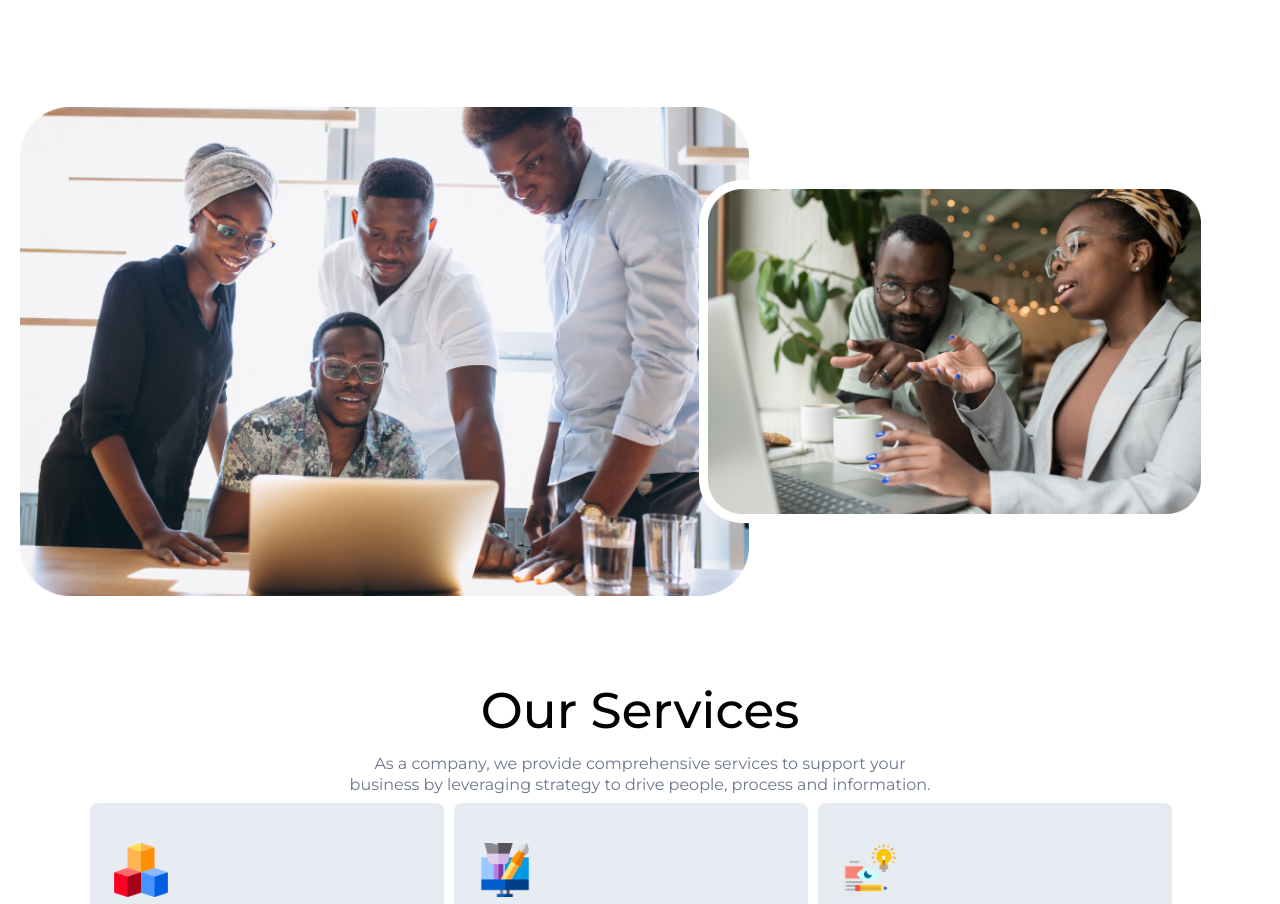
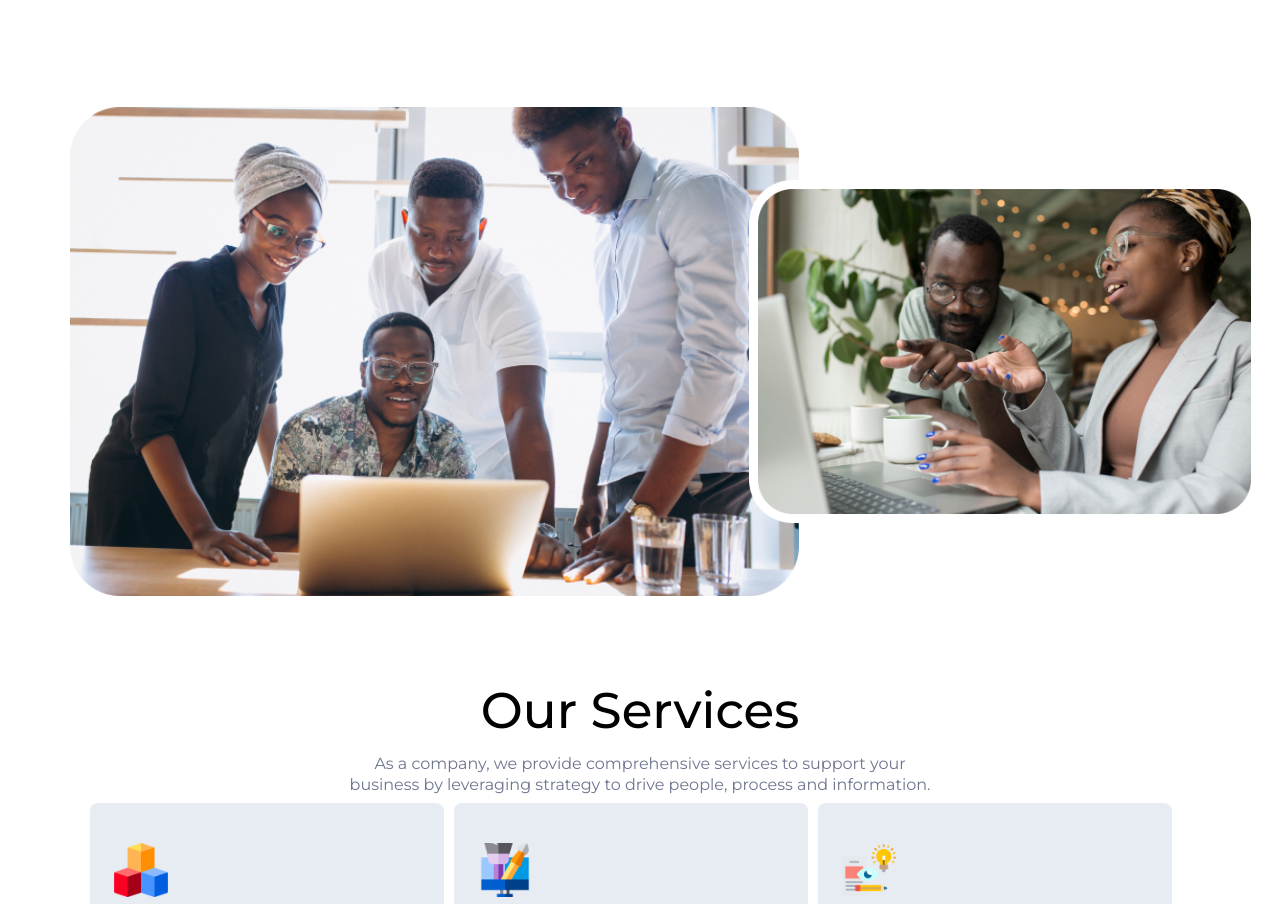
Before and after one commit to Eminence-Engineering/eminence, a React (Vite) app: page /about in a window 1280 px wide. Shown: the part 1126-2030 px from the top of the page. Built offline with nearby package versions, Linux system fonts and the light colour scheme.

Commit message:
feat: make about image responsive

```diff
--- a/src/components/about/AboutImage.jsx
+++ b/src/components/about/AboutImage.jsx
@@ -6,10 +6,10 @@ function AboutImage() {
   return (
     <section className="container p-5 py-10 md:py-16">
       <div className="flex flex-col md:flex-row justify-center items-center">
-        <div className="w-full">
+        <div className="w-full relative left-0 md:left-[50px]">
           <img src={imageone} alt="about-image" className="w-full" />
         </div>
-        <div className="w-[70%] relative top-[-20px] md:top-0 left-0 md:left-[-50px]">
+        <div className="w-[70%] relative top-[-20px] md:top-0">
           <img src={imagetwo} alt="about-image" className="w-full" />
         </div>
       </div>
```
